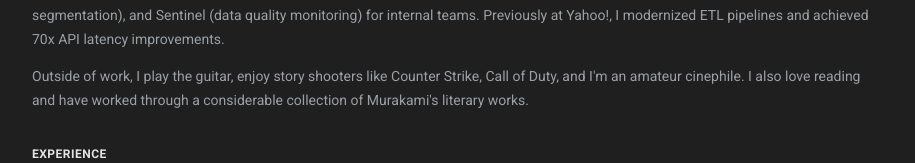
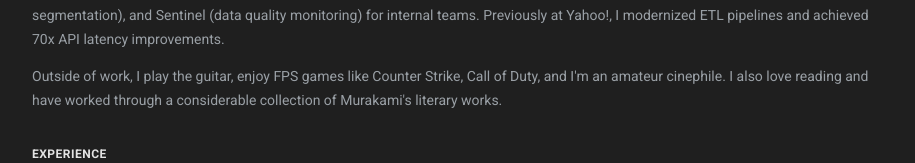
Before and after one commit to muKaustav/portfolio, a React (Vite) app: page / in a window 1280 px wide. Shown: the part 180-343 px from the top of the page, without its empty margins (182-1097 px from the left). Built offline with nearby package versions, Linux system fonts and the light colour scheme; no server answers.

Commit message:
update content

```diff
--- a/src/App.tsx
+++ b/src/App.tsx
@@ -230,9 +230,9 @@ export default function App() {
 							lineHeight: 1.75,
 							marginBottom: 0,
 						}}>
-						Outside of work, I play the guitar, enjoy story shooters like
-						Counter Strike, Call of Duty, and I'm an amateur cinephile. I also
-						love reading and have worked through a considerable collection of
+						Outside of work, I play the guitar, enjoy FPS games like Counter
+						Strike, Call of Duty, and I'm an amateur cinephile. I also love
+						reading and have worked through a considerable collection of
 						Murakami's literary works.
 					</Paragraph>
 				</section>
```
